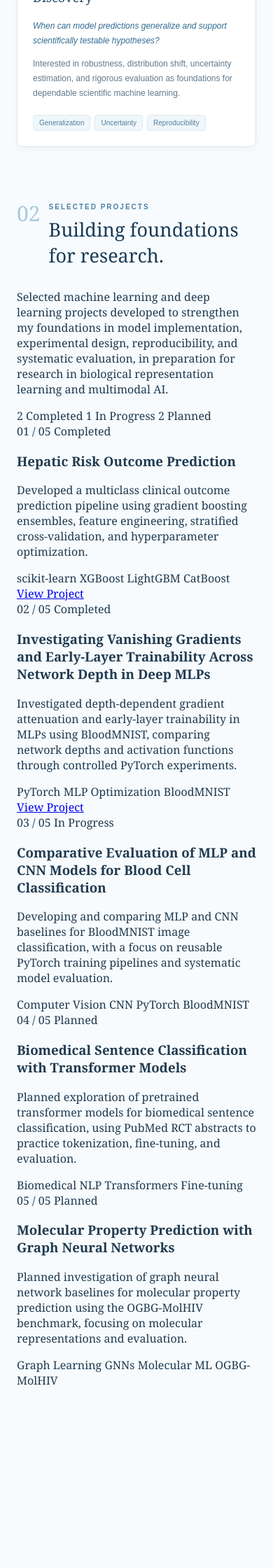
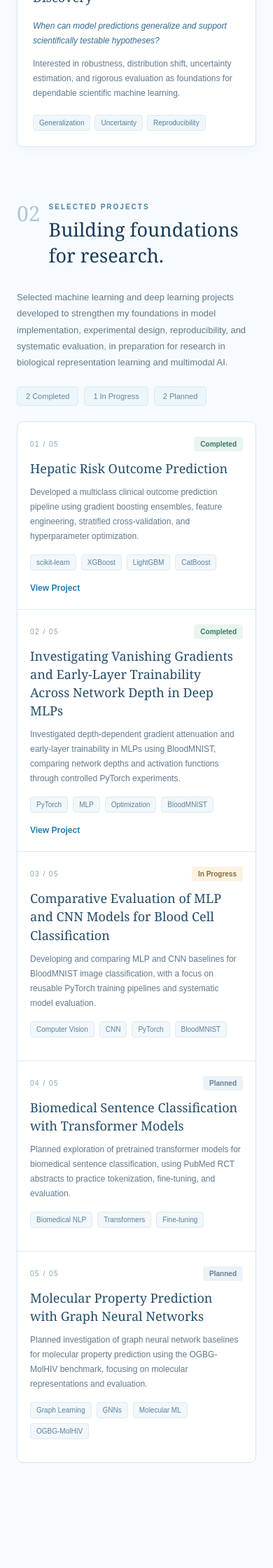
Before and after one commit to uyentran9/uyentran-ai-blog, a Jekyll site: the page built from profile-preview.md, in a window 390 px wide. Shown: the part 2679-4919 px from the top of the page at 70% size. Built offline with Jekyll 4.4.1, drawn with Linux system fonts in a browser that asks for light colours; before the commit the page ends 4732 px from its top, so only the background shows below that.

Commit message:
Add styles for projects section on academic homepage
Style selected projects section

```diff
--- a/assets/css/academic-home.css
+++ b/assets/css/academic-home.css
@@ -479,3 +479,189 @@ body {
     padding: 22px;
   }
 }
+
+
+/* =========================================
+   Section 02 — Selected Projects
+   Academic Homepage V7
+   ========================================= */
+
+/* Projects section */
+.projects-section {
+  width: 100%;
+  margin-bottom: 80px;
+}
+
+/* Introductory paragraph */
+.projects-intro {
+  max-width: 790px;
+  margin: 0 0 22px;
+  font-family: Arial, sans-serif;
+  font-size: 13px;
+  line-height: 1.8;
+  color: #61798c;
+}
+
+/* Project status summary */
+.projects-summary {
+  display: flex;
+  flex-wrap: wrap;
+  gap: 18px;
+  margin-bottom: 22px;
+  font-family: Arial, sans-serif;
+  font-size: 11px;
+  color: #64849b;
+}
+
+.projects-summary span {
+  padding: 7px 12px;
+  background: #edf6fb;
+  border: 1px solid #dceaf3;
+  border-radius: 5px;
+}
+
+/* Scrollable project list */
+.project-list {
+  max-height: 590px;
+  overflow-y: auto;
+  overscroll-behavior: contain;
+
+  background: #ffffff;
+  border: 1px solid #d7e5ee;
+  border-radius: 9px;
+
+  scrollbar-width: thin;
+  scrollbar-color: #b4ccdc #f5f9fc;
+}
+
+/* Individual project */
+.project-item {
+  padding: 24px 27px;
+  border-bottom: 1px solid #e0eaf0;
+}
+
+.project-item:last-child {
+  border-bottom: none;
+}
+
+/* Project number and status */
+.project-meta {
+  display: flex;
+  justify-content: space-between;
+  align-items: center;
+  gap: 12px;
+  margin-bottom: 11px;
+}
+
+.project-number {
+  font-family: Arial, sans-serif;
+  font-size: 10px;
+  letter-spacing: 1.5px;
+  color: #88a1b2;
+}
+
+/* Status labels */
+.project-status {
+  font-family: Arial, sans-serif;
+  font-size: 10px;
+  font-weight: 600;
+  padding: 5px 9px;
+  border-radius: 4px;
+}
+
+.status-completed {
+  color: #397861;
+  background: #eaf5ef;
+}
+
+.status-progress {
+  color: #8c6c34;
+  background: #fbf3e2;
+}
+
+.status-planned {
+  color: #648098;
+  background: #edf2f6;
+}
+
+/* Project title */
+.project-item h3 {
+  margin: 0 0 11px;
+  font-family: Georgia, serif;
+  font-size: 20px;
+  font-weight: 400;
+  line-height: 1.45;
+  color: #234c69;
+}
+
+/* Project description */
+.project-item p {
+  max-width: 850px;
+  margin: 0 0 15px;
+  font-family: Arial, sans-serif;
+  font-size: 12px;
+  line-height: 1.75;
+  color: #61798c;
+}
+
+/* Technical keywords */
+.project-tags {
+  display: flex;
+  flex-wrap: wrap;
+  gap: 7px;
+  margin: 0 0 12px;
+}
+
+.project-tags span {
+  padding: 5px 8px;
+  background: #f1f7fa;
+  border: 1px solid #e0eaf0;
+  border-radius: 4px;
+
+  font-family: Arial, sans-serif;
+  font-size: 10px;
+  color: #5b819b;
+}
+
+/* Link to completed project */
+.project-link {
+  display: inline-block;
+  margin-top: 2px;
+
+  font-family: Arial, sans-serif;
+  font-size: 12px;
+  font-weight: 600;
+  color: #277cae;
+  text-decoration: none;
+}
+
+.project-link:hover {
+  color: #14577e;
+  text-decoration: underline;
+}
+
+/* Keyboard accessibility */
+.project-link:focus-visible {
+  outline: 2px solid #277cae;
+  outline-offset: 4px;
+}
+
+/* Mobile layout */
+@media (max-width: 700px) {
+  .project-list {
+    max-height: none;
+    overflow: visible;
+  }
+
+  .project-item {
+    padding: 21px 18px;
+  }
+
+  .project-item h3 {
+    font-size: 18px;
+  }
+
+  .projects-summary {
+    gap: 8px;
+  }
+}
```
